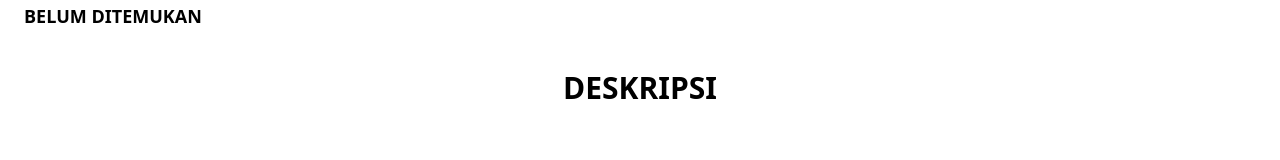
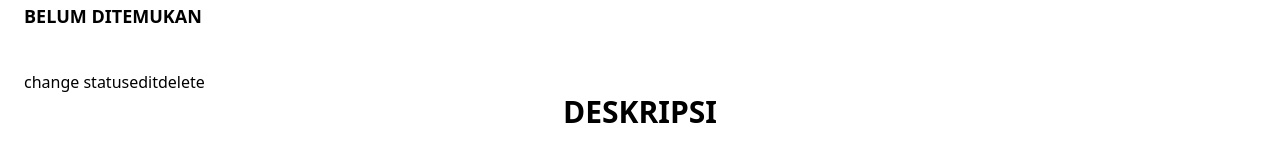
Before and after one commit to revou-fsse-1/w22-group-react-group-c, a Next.js app: page /pet-description in a window 1280 px wide. Shown: the part 423-583 px from the top of the page. Built offline with nearby package versions, Linux system fonts and the light colour scheme.

Commit message:
change status works

```diff
--- a/src/components/Description/DescriptionPage.tsx
+++ b/src/components/Description/DescriptionPage.tsx
@@ -19,6 +19,22 @@ export default function DescriptionComponent() {
   const [data, setData] = useState<PetData[] | any>([]);
   const router = useRouter();
   const { id, type } = router.query;
+
+  const handleChangeStatus = async () => {
+    try {
+      const token = window.localStorage.getItem("token");
+      const updatedData = { ...data, isFound: !data.isFound }; // Toggle the value of `isFound`
+      await axios.patch(
+        // Replace "put" with "patch" if you are using a PATCH request
+        `https://wheremypets-backend-production.up.railway.app/${type}/${id}`,
+        updatedData,
+        { headers: { Authorization: `Bearer ${token}` } }
+      );
+      setData(updatedData); // Update the local state with the updated data
+    } catch (error) {
+      console.log(error);
+    }
+  };
 
   const fetchData = async (id: string) => {
     try {
@@ -112,6 +128,10 @@ export default function DescriptionComponent() {
               </div>
             </dl>
 
+            <button onClick={handleChangeStatus}>change status</button>
+            <button>edit</button>
+            <button>delete</button>
+
             <h1 className="mb-6 text-3xl font-bold text-center">DESKRIPSI</h1>
 
             <p>{data.description}</p>
```
